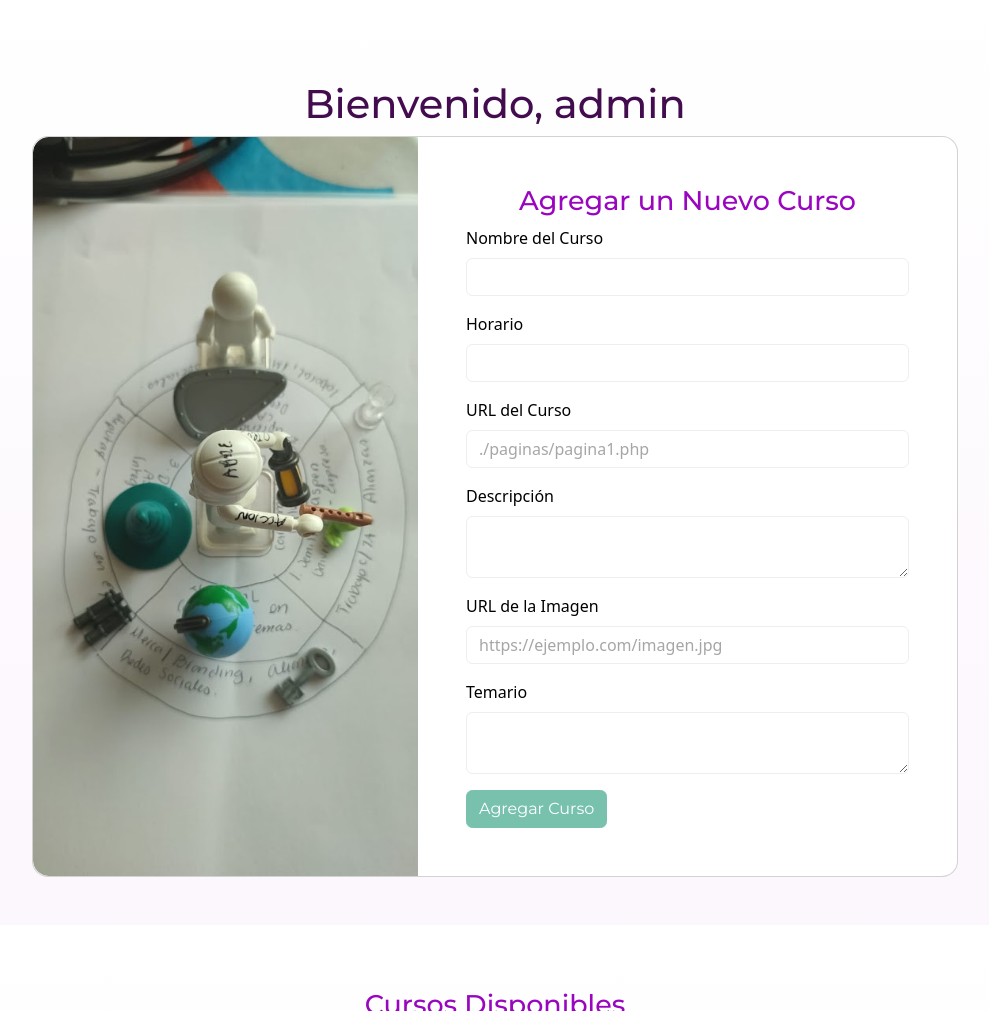
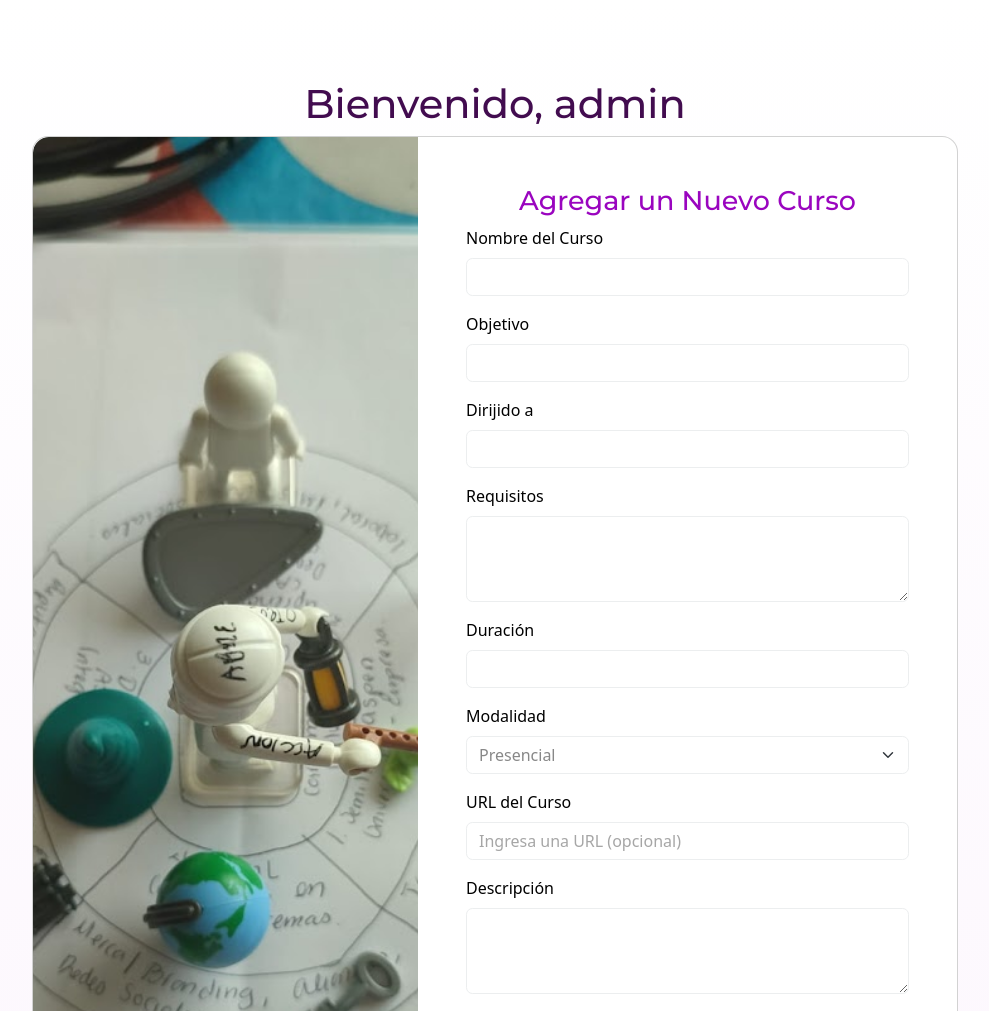
Before and after one commit to YSantanas/yssPaginaPrincipal, a PHP site: page /add-cursos.php in a window 1280 px wide. Shown: the part 801-1812 px from the top of the page, without its empty margins (145-1134 px from the left). Run offline with PHP 8.4, Linux system fonts and the light colour scheme; the visitor is signed in with stand-in values (Sample User, id 1); data comes from the database, SQL or seed files in the repository; both versions use the stored data as it was after the commit.

Commit message:
feat: Se anexa mas campos
-Se modifica la BD
- Se cambian los datos de formulario para añadir cursos.

```diff
--- a/add-cursos.php
+++ b/add-cursos.php
@@ -8,18 +8,25 @@
 
 require 'config/database.php';
 
+
+
 if ($_SERVER['REQUEST_METHOD'] === 'POST') {
   // Recibir los datos del formulario
   $titulo = $_POST['titulo'];
-    $horario = $_POST['horario'];
-    $enlace = $_POST['enlace'];
+  $objetivo = $_POST['objetivo'];
+  $direccion = $_POST['direccion'];
+  $requisitos = $_POST['requisitos'];
+  $duracion = $_POST['duracion'];
+  $modalidad = $_POST['modalidad'];
+
+  $enlace = !empty($_POST['enlace']) ? $_POST['enlace'] : null;
   $descripcion = $_POST['descripcion'];
   $imagen = $_POST['imagen']; // Ajustado para coincidir con el formulario
   $temario = $_POST['temario'];
 
   // Preparar la consulta SQL para insertar el curso
-    $stmt = $db->prepare("INSERT INTO cursos (titulo, horario, enlace, descripcion, imagen_url, temario) VALUES (?, ?, ?, ?, ?, ?)");
-    $stmt->execute([$titulo, $horario, $enlace, $descripcion, $imagen, $temario]);
+  $stmt = $db->prepare("INSERT INTO cursos (titulo,objetivo,direccion,requisitos,duracion,modalidad, enlace, descripcion, imagen_url, temario) VALUES (?, ?, ?, ?, ?, ?, ?, ?, ?, ?)");
+  $stmt->execute([$titulo, $objetivo, $direccion, $requisitos, $duracion, $modalidad, $enlace, $descripcion, $imagen, $temario]);
 
   // Redirigir al usuario a la página de cursos después de agregar el curso
   header('Location: add-cursos.php?success=true');
@@ -28,7 +35,8 @@
 
 // Obtener cursos de la base de datos
 $stmt = $db->query("SELECT * FROM cursos");
-$cursos = $stmt->fetchAll();
+$cursos = $stmt->fetchAll(PDO::FETCH_ASSOC); // Asegúrate de usar FETCH_ASSOC
+
 ?>
 
 
@@ -56,26 +64,55 @@
                       <label for="titulo" class="form-label">Nombre del Curso</label>
                       <input type="text" class="form-control" id="titulo" name="titulo" required>
                     </div>
+
                     <div class="mb-3">
-        <label for="horario" class="form-label">Horario</label>
-        <input type="text" class="form-control" id="horario" name="horario" required>
+                      <label for="objetivo" class="form-label">Objetivo</label>
+                      <input type="text" class="form-control" id="objetivo" name="objetivo" required>
                     </div>
                     <div class="mb-3">
+                      <label for="direccion" class="form-label">Dirijido a</label>
+                      <input type="text" class="form-control" id="direccion" name="direccion" required>
+                    </div>
+
+                    <div class="mb-3">
+                      <label for="requisitos" class="form-label">Requisitos</label>
+                      <textarea class="form-control" id="requisitos" name="requisitos" rows="3" required></textarea>
+                    </div>
+
+
+                    <div class="mb-3">
+                      <label for="duracion" class="form-label">Duración</label>
+                      <input type="number" class="form-control" id="duracion" name="duracion" min="1" step="1" required>
+                    </div>
+
+                    <div class="mb-3">
+                      <label for="modalidad" class="form-label">Modalidad</label>
+                      <select class="form-select" id="modalidad" name="modalidad" required>
+                        <option value="1" selected>Presencial</option>
+                        <option value="2">Remoto</option>
+                        <option value="3">Hibrido</option>
+                      </select>
+                    </div>
+
+                    <div class="mb-3">
                       <label for="enlace" class="form-label">URL del Curso</label>
-        <input type="text" class="form-control" id="enlace" name="enlace" placeholder="./paginas/pagina1.php" required>
+                      <input type="text" class="form-control" id="enlace" name="enlace" placeholder="Ingresa una URL (opcional)">
                     </div>
+
                     <div class="mb-3">
                       <label for="descripcion" class="form-label">Descripción</label>
-        <textarea class="form-control" id="descripcion" name="descripcion" required></textarea>
+                      <textarea class="form-control" id="descripcion" name="descripcion" rows="3" required></textarea>
                     </div>
+
                     <div class="mb-3">
                       <label for="imagen" class="form-label">URL de la Imagen</label>
                       <input type="text" class="form-control" id="imagen" name="imagen" placeholder="https://ejemplo.com/imagen.jpg" required>
                     </div>
                     <div class="mb-3">
                       <label for="temario" class="form-label">Temario</label>
-        <textarea class="form-control" id="temario" name="temario" required></textarea>
+                      <textarea class="form-control" id="temario" name="temario" rows="3" required></textarea>
                     </div>
+
                     <button type="submit" class="btn btn-primary">Agregar Curso</button>
                   </form>
 
```
Also changed, not shown: config/setup.php (+8 -2 lines), database/database.sqlite. Lines whose indentation alone changed are shown as unchanged.
